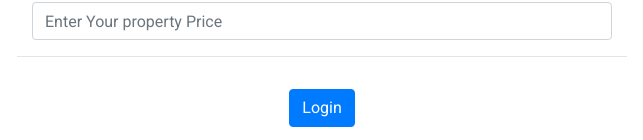
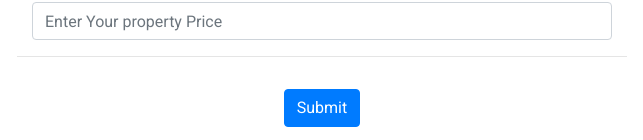
Before and after one commit to KaranDuggal/zoocasa-house-selling, an Angular app: page /property/addproperty in a window 1280 px wide. Shown: the part 1702-1842 px from the top of the page, without its empty margins (318-961 px from the left). Built offline with nearby package versions, Linux system fonts and the light colour scheme.

Commit message:
add edit fields added

```diff
--- a/src/app/modules/core/property/add-edit-property/add-edit-property.component.html
+++ b/src/app/modules/core/property/add-edit-property/add-edit-property.component.html
@@ -74,7 +74,7 @@
     </div>
     <hr>
     <div class="text-center">
-      <button type="submit" class="btn btn-primary m-3">Login</button> <!--   [disabled]='!loginForm.valid' -->
+      <button type="submit" class="btn btn-primary m-3">Submit</button> <!--   [disabled]='!loginForm.valid' -->
     </div>
   </form>
 </div>
```
